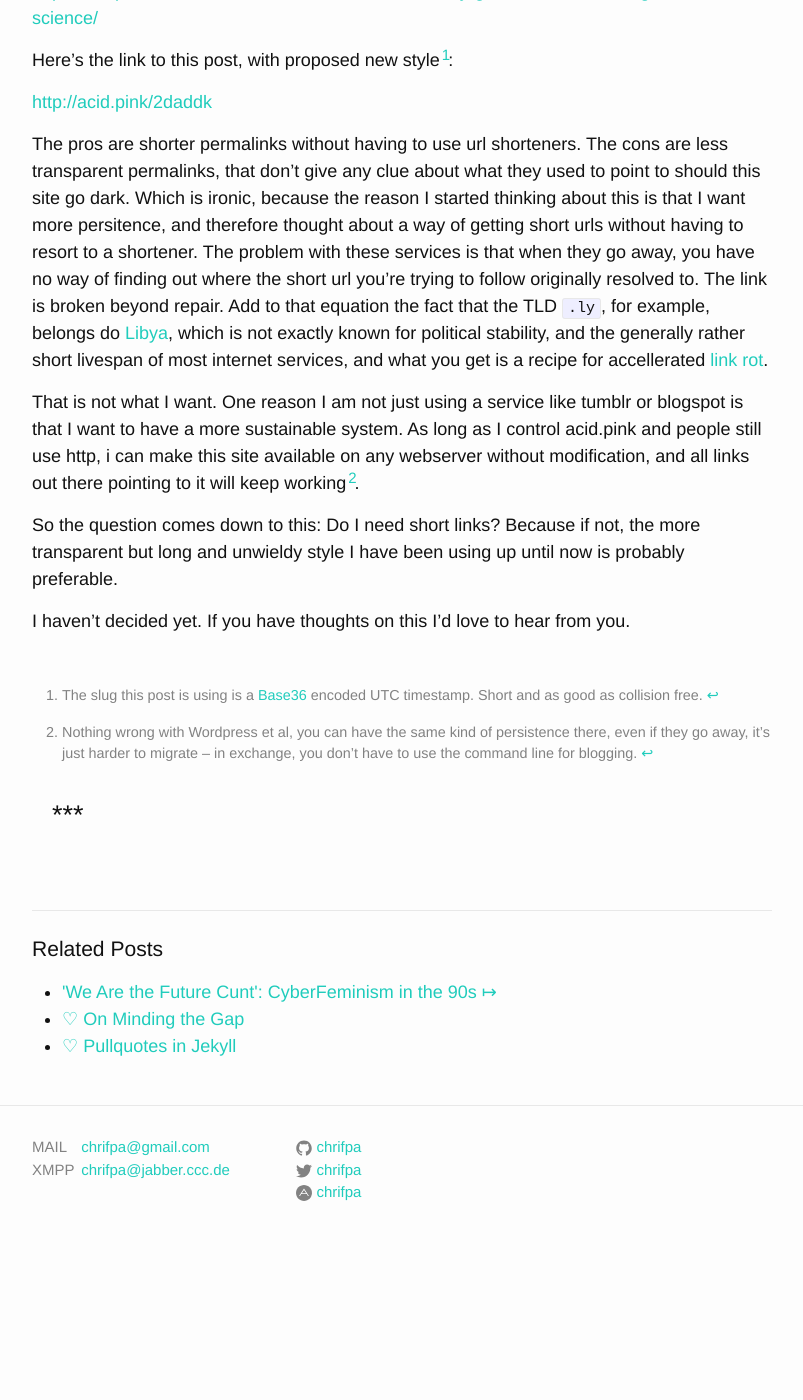
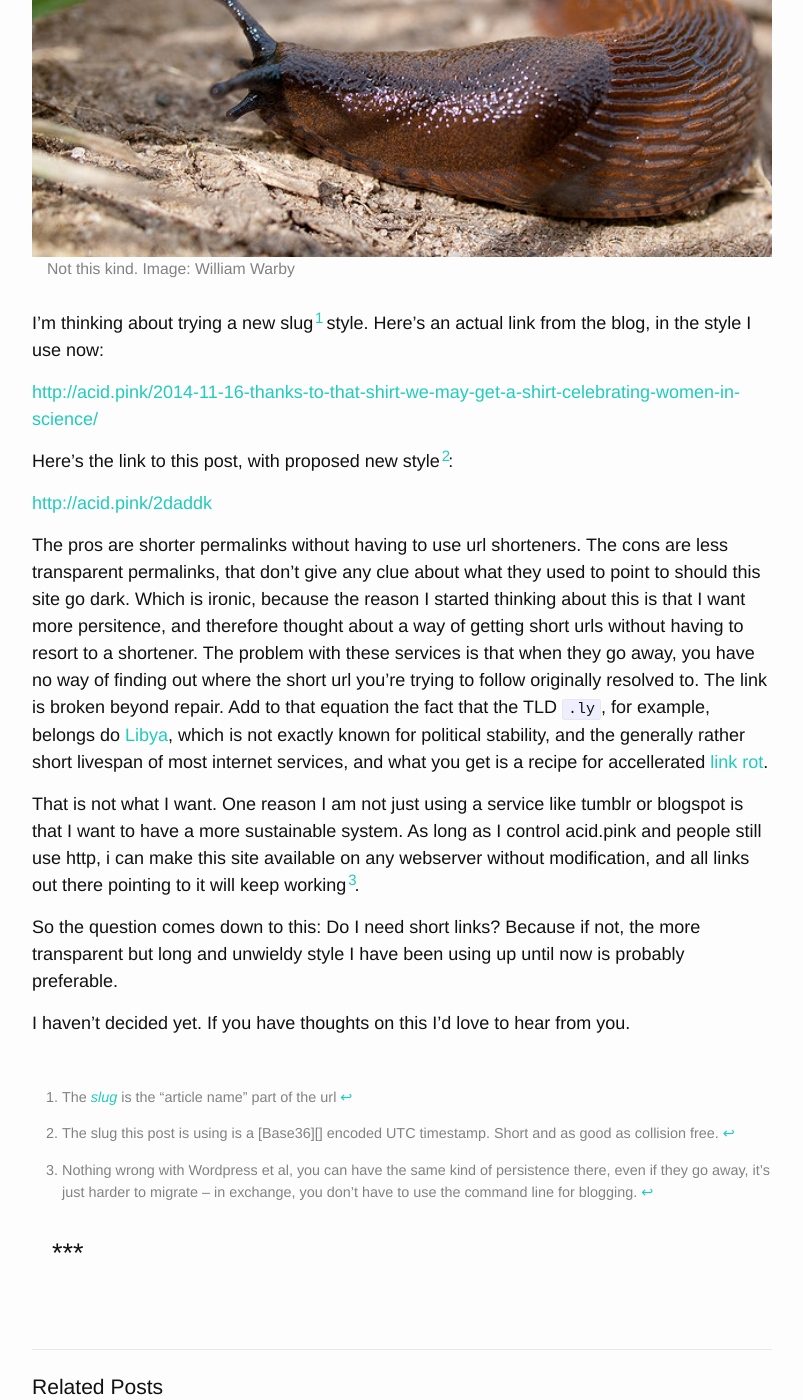
Before and after one commit to acdpnk/chrifpa.github.io, a Jekyll site: the page built from _posts/2014-11-21-on-slugs.md, in a window 1280 px wide and 1400 px high, scrolled down 451 px. Shown: the whole window, without its empty margins (238-1041 px from the left). Built offline with Jekyll 4.4.1, drawn with Linux system fonts in a browser that asks for light colours; before the commit the page ends 1715 px from its top, so only the background shows below that; some of the changed text lies outside the part shown.

Commit message:
2014-11-21: change

```diff
--- a/_posts/2014-11-21-on-slugs.md
+++ b/_posts/2014-11-21-on-slugs.md
@@ -8,7 +8,9 @@ permalink: /2daddk
 layout: post
 ---
 
-I'm thinking about trying a new permalink style. Here's an actual link from the blog, in the style I use now:
+{% include image.html src="slug.jpg" description="Not this kind. Image: William Warby" link="https://www.flickr.com/photos/wwarby/3625566483" %}
+
+I'm thinking about trying a new slug[^slug] style. Here's an actual link from the blog, in the style I use now:
 
 <a href="http://acid.pink/2014-11-16-thanks-to-that-shirt-we-may-get-a-shirt-celebrating-women-in-science/">http://acid.pink/2014-11-16-thanks-to-that-shirt-we-may-get-a-shirt-celebrating-women-in-science/</a>
 
@@ -24,7 +26,8 @@ So the question comes down to this: Do I need short links? Because if not, the m
 
 I haven't decided yet. If you have thoughts on this I'd love to hear from you.
 
-[^slugstyle]: The slug this post is using is a [Base36](http://en.wikipedia.org/wiki/Base_36) encoded UTC timestamp. Short and as good as collision free.
+[^slugstyle]: The slug this post is using is a [Base36][] encoded UTC timestamp. Short and as good as collision free.
 [^services]: Nothing wrong with Wordpress et al, you can have the same kind of persistence there, even if they go away, it's just harder to migrate -- in exchange, you don't have to use the command line for blogging.
 [Libya]: http://en.wikipedia.org/wiki/.ly
 [link rot]: http://en.wikipedia.org/wiki/Link_rot
+[^slug]: The [*slug*](http://en.wikipedia.org/wiki/Semantic_URL#Slug) is the "article name" part of the url
```
Also changed, not shown: assets/slug.jpg (added).
